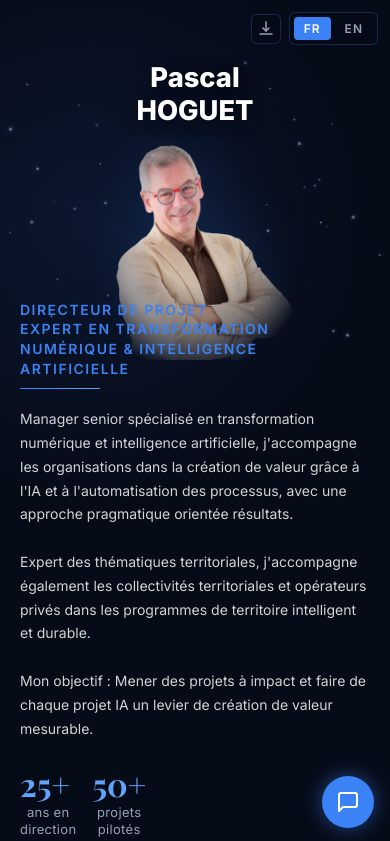
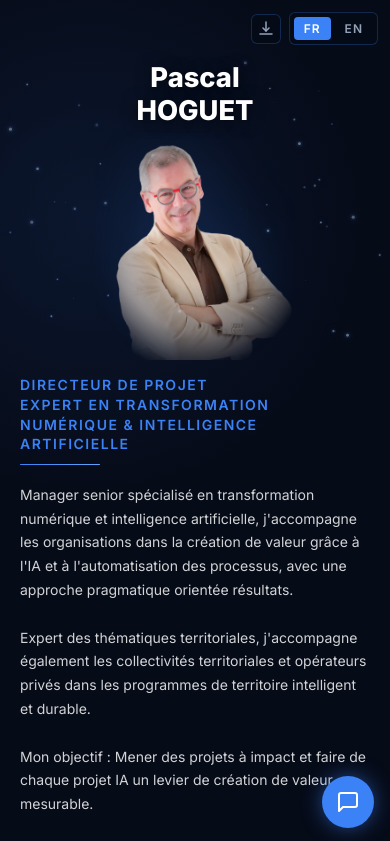
Before and after one commit to phoguet/profil-cv, a website: page index.html in a window 390 px wide. Shown: the top 841 px of the page. Drawn offline with nearby package versions, Linux system fonts and the light colour scheme; a web font is replaced by a local one.

Commit message:
Revert "style(mobile): titre profil remonte de 2cm sous le portrait"
This reverts commit 5981040f10df8f7eeb23464b98d247c9ed9f6afd.

```diff
--- a/assets/styles.css
+++ b/assets/styles.css
@@ -822,7 +822,6 @@ footer p {
   /* Titre + contenu juste sous la photo, pleine largeur */
   .hero-right {
     padding: 20px 32px 48px;
-    margin-top: -2cm;
   }
 
   .hero-stats { max-width: 100%; }
```
